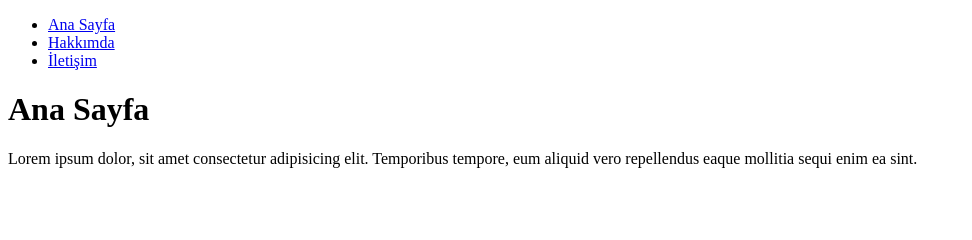
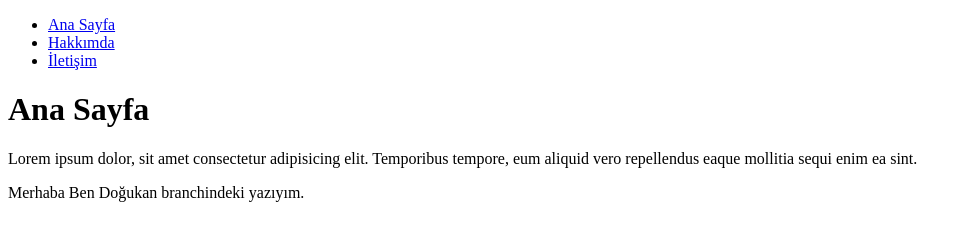
Before and after one commit to acunmedyaakademi/dogukanSari-githubOgreniyorum, a plain HTML site: page index.html in a window 1280 px wide. Shown: the whole page, without its empty margins (0-972 px from the left). Drawn offline with Linux system fonts and the light colour scheme.

Commit message:
doğukan branchinde yazı eklendi.

```diff
--- a/index.html
+++ b/index.html
@@ -14,5 +14,6 @@
 
   <h1>Ana Sayfa</h1>
   <p>Lorem ipsum dolor, sit amet consectetur adipisicing elit. Temporibus tempore, eum aliquid vero repellendus eaque mollitia sequi enim ea sint.</p>
+  <p>Merhaba Ben Doğukan branchindeki yazıyım.</p>
 </body>
 </html>
```
